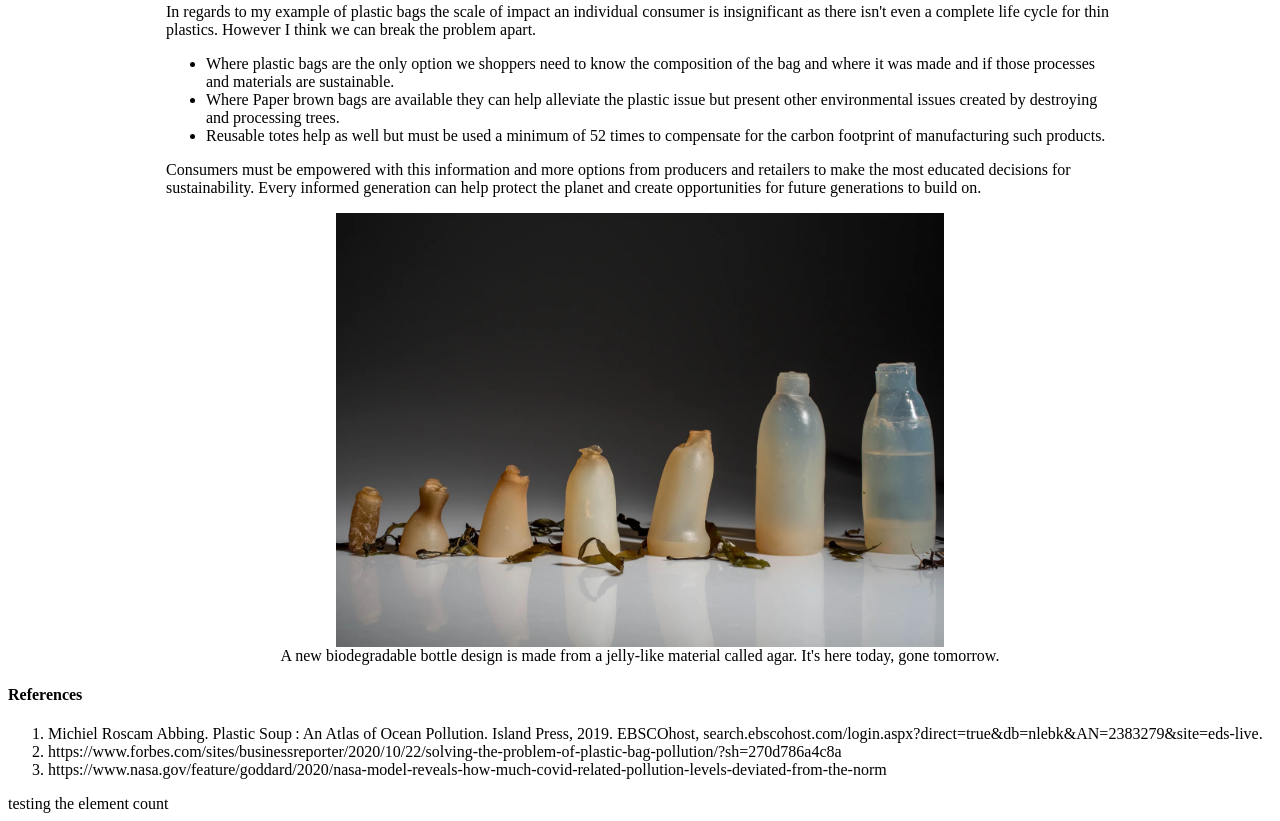
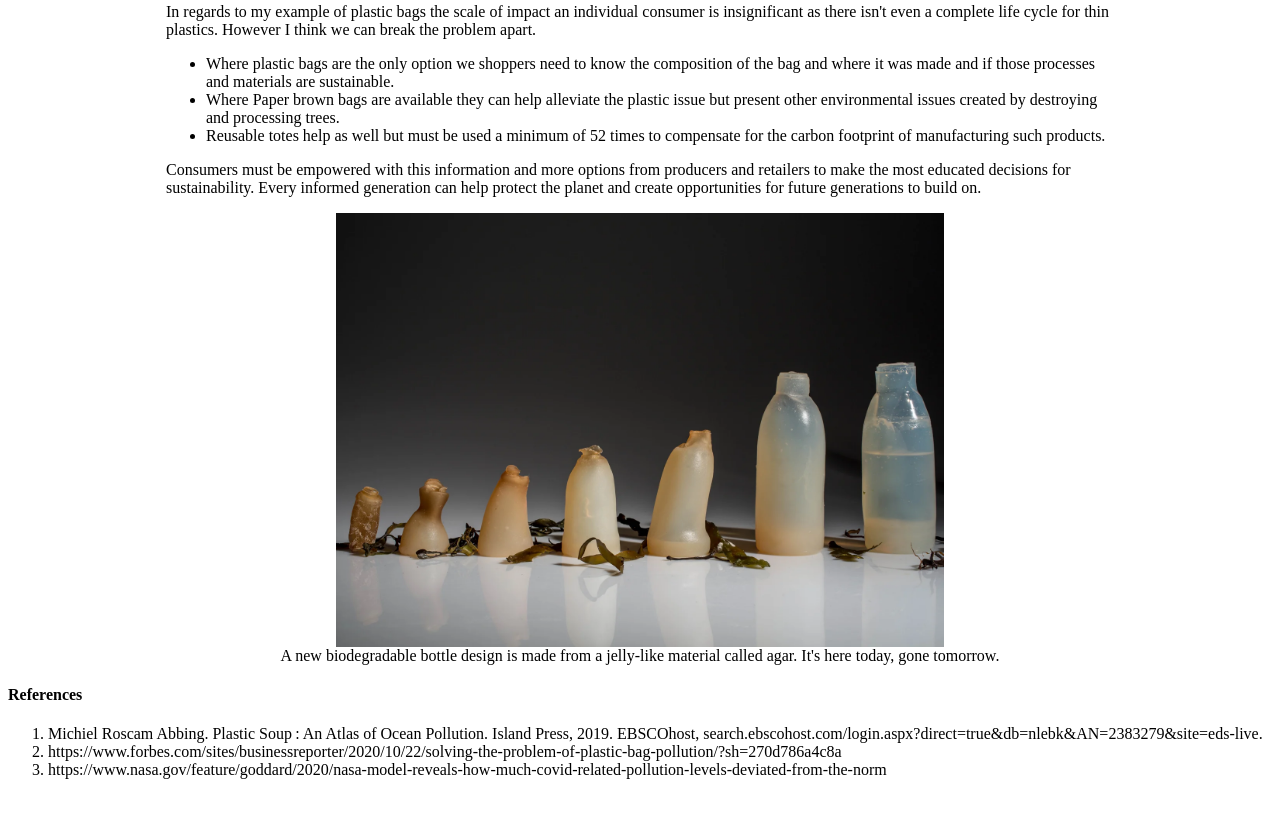
Before and after one commit to STL-LC101-Sept-22/js-assignment-4-html-me-something-sjones723, a website: page index.html in a window 1280 px wide. Shown: the part 2443-3264 px from the top of the page. After the commit the page ends 3238 px from the top, so only its background shows below. Drawn offline with Linux system fonts and the light colour scheme.

Commit message:
removing div to test elemt count

```diff
--- a/index.html
+++ b/index.html
@@ -75,5 +75,5 @@
       </footer>
 
 </body>
-<div>testing the element count</div>
+<!-- <div>testing the element count</div> -->
 </html>
```
